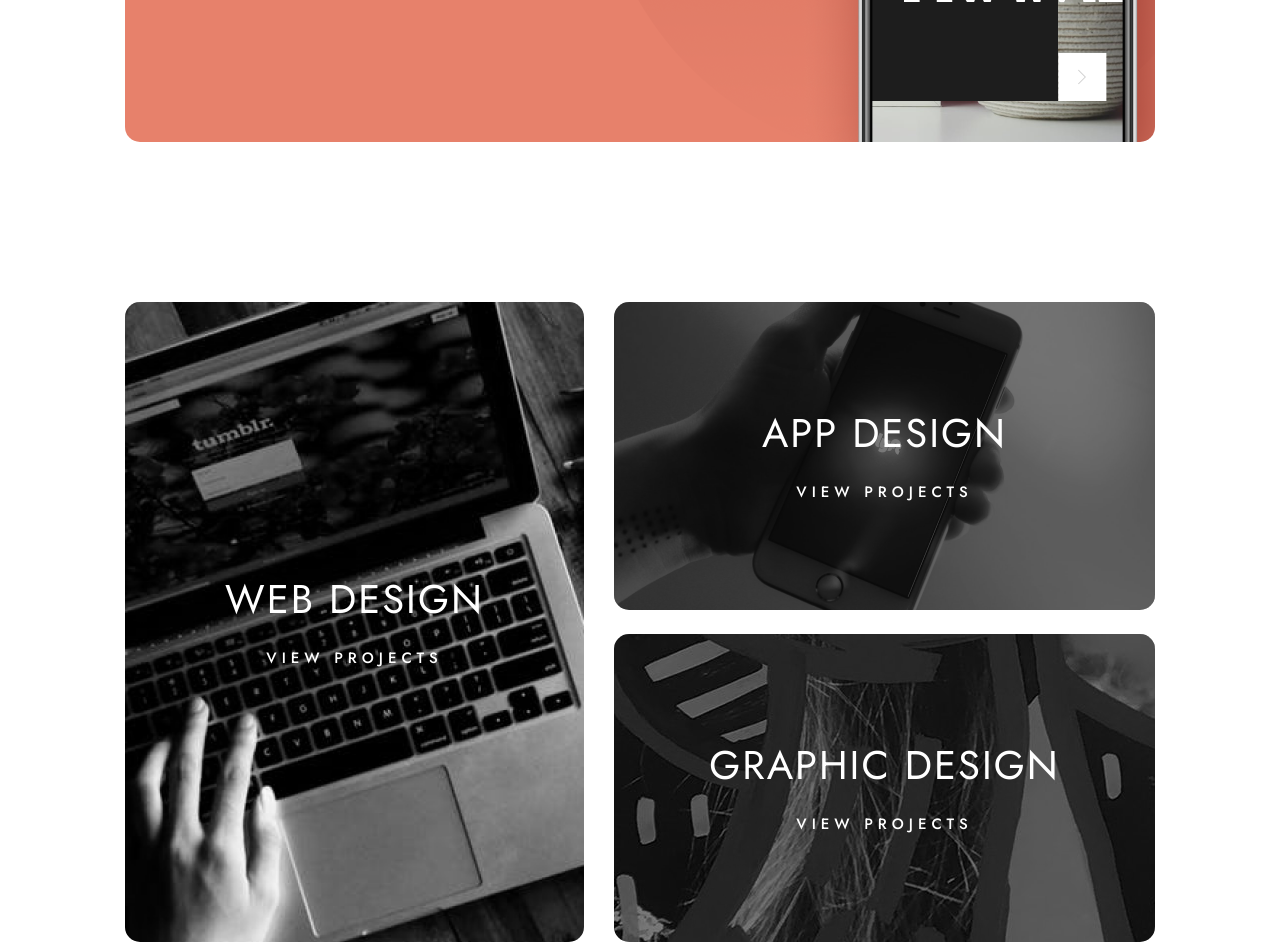
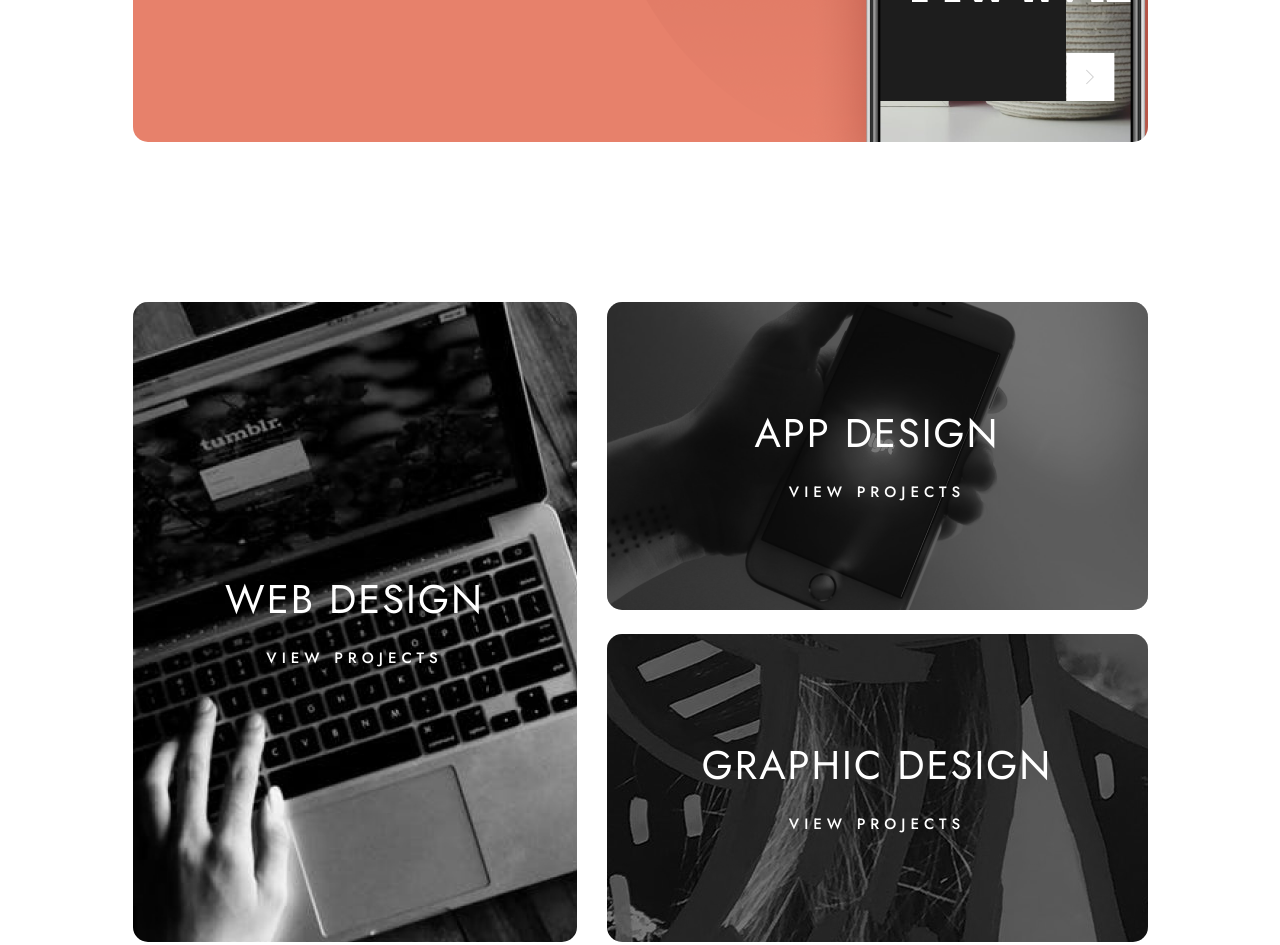
Before and after one commit to afruzbek0099/Desingo, a plain HTML site: page index.html in a window 1280 px wide. Shown: the part 631-1576 px from the top of the page. Drawn offline with Linux system fonts and the light colour scheme.

Commit message:
home content end commit

```diff
--- a/scss/_container.scss
+++ b/scss/_container.scss
@@ -1,5 +1,5 @@
 .container {
-    width: 1070px;
+    width: 1055px;
     padding: 0 20px;
     margin: 0 auto;
 }
--- a/scss/all-blocs/_home-content.scss
+++ b/scss/all-blocs/_home-content.scss
@@ -2,6 +2,7 @@
     display: flex;
     align-items: center;
     justify-content: center;
+    margin-bottom: 160px;
 
     h3 {
         color: #FFF;
```
Also changed, not shown: index.html (+3 -0 lines), css/main.css, 1 other file.
